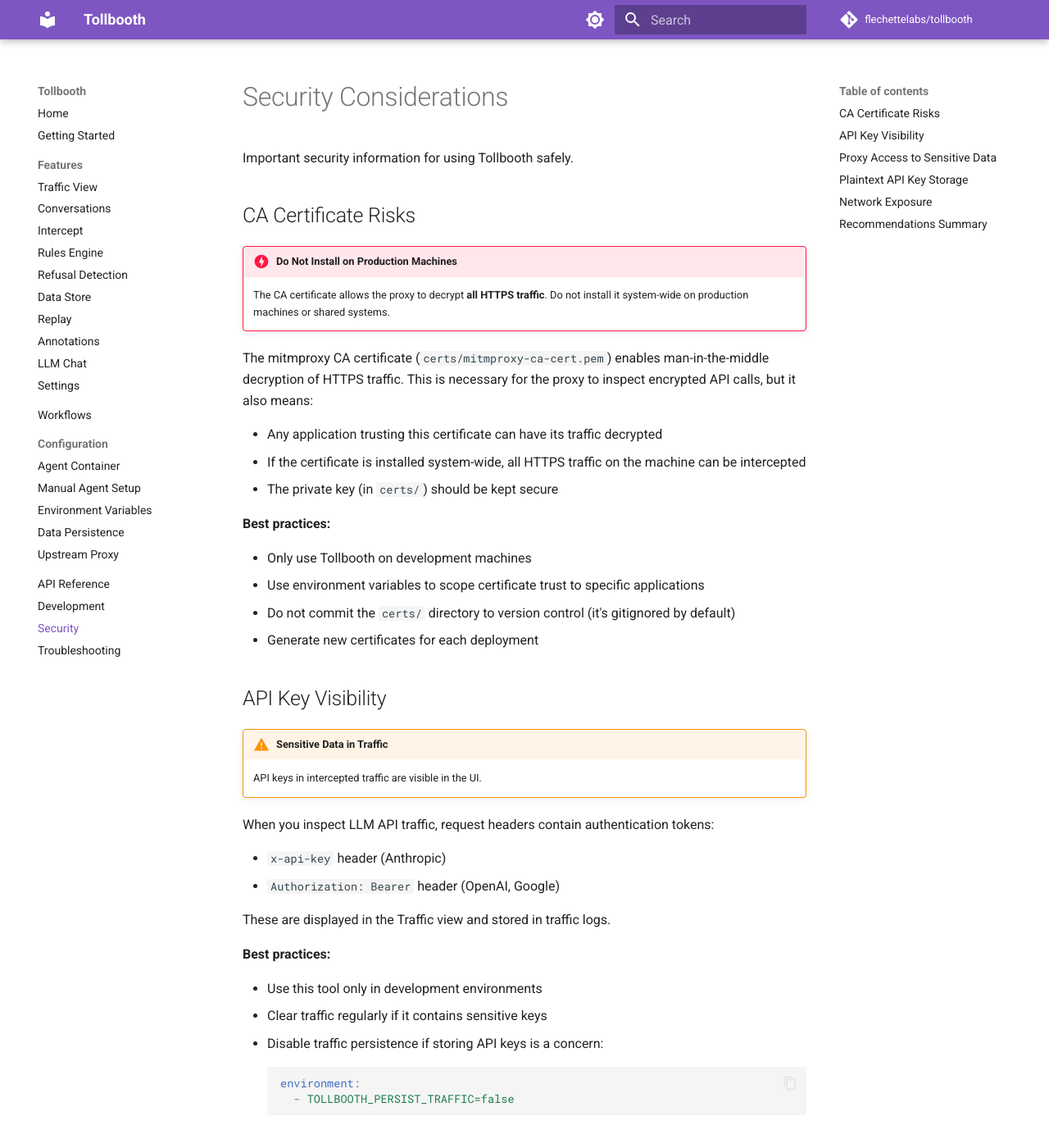
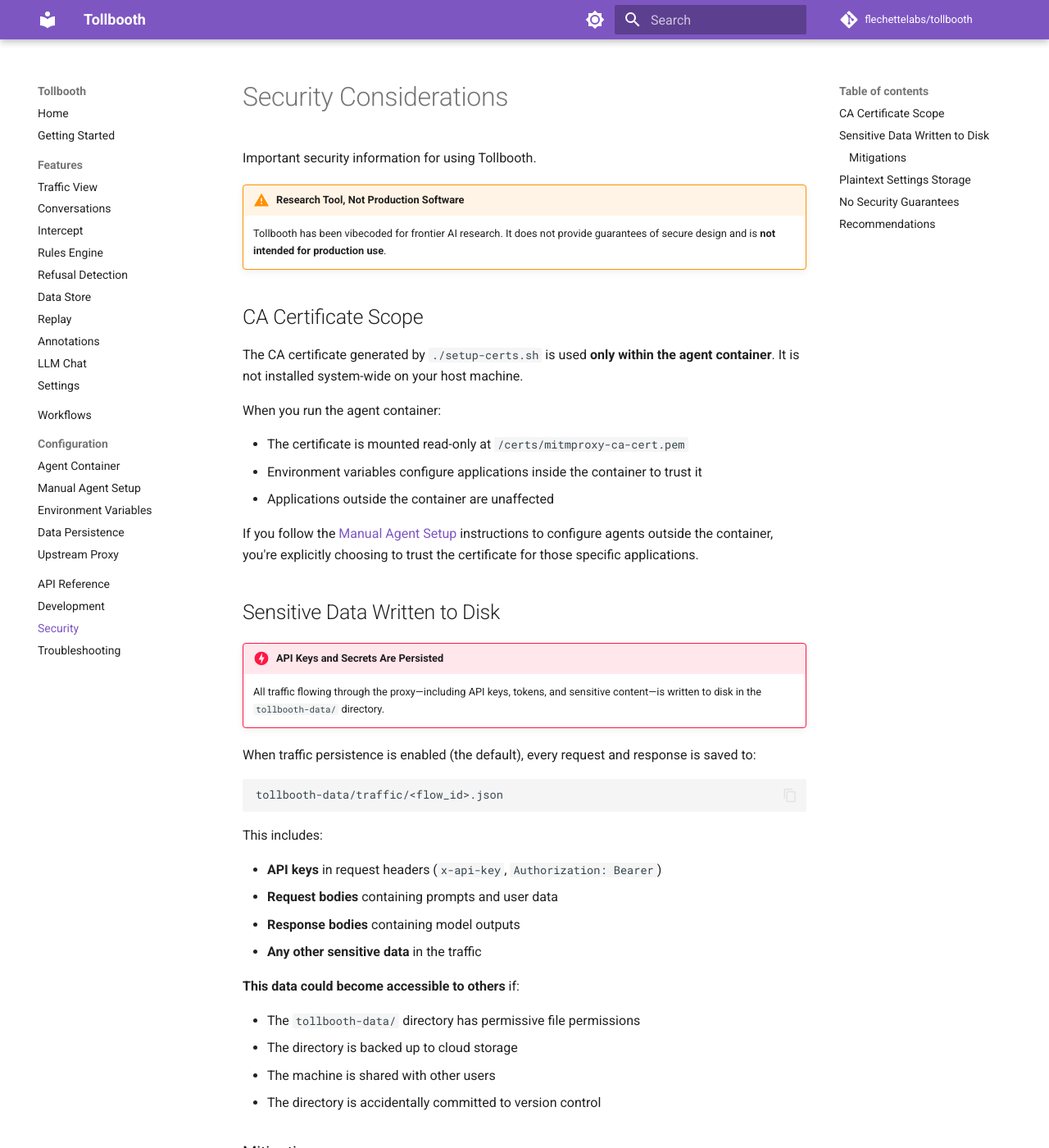
Before and after one commit to FlechetteLabs/Tollbooth, an MkDocs documentation site: the page built from docs/security.md, in a window 1280 px wide and 1400 px high. Shown: the whole window at 82% size. Built offline with MkDocs 1.6.1 and Material for MkDocs 9.7.7, drawn with Linux system fonts in a browser that asks for light colours; comment, search, counter and statistics services are not loaded; some of the changed text lies outside the part shown.

Commit message:
Update security.md with accurate scope and warnings
- Clarify CA certificate is only used within agent container
- Add prominent warning about research/vibecoded nature
- Emphasize that API keys and secrets ARE written to disk
- Add warning that data could become accessible to others
- Remove overstated production security warnings
- Simplify recommendations for research context

Co-Authored-By: Claude Opus 4.5 <noreply@anthropic.com>

````diff
--- a/docs/security.md
+++ b/docs/security.md
@@ -1,82 +1,68 @@
 # Security Considerations
 
-Important security information for using Tollbooth safely.
+Important security information for using Tollbooth.
 
-## CA Certificate Risks
+!!! warning "Research Tool, Not Production Software"
+    Tollbooth has been vibecoded for frontier AI research. It does not provide guarantees of secure design and is **not intended for production use**.
 
-!!! danger "Do Not Install on Production Machines"
-    The CA certificate allows the proxy to decrypt **all HTTPS traffic**. Do not install it system-wide on production machines or shared systems.
+## CA Certificate Scope
 
-The mitmproxy CA certificate (`certs/mitmproxy-ca-cert.pem`) enables man-in-the-middle decryption of HTTPS traffic. This is necessary for the proxy to inspect encrypted API calls, but it also means:
+The CA certificate generated by `./setup-certs.sh` is used **only within the agent container**. It is not installed system-wide on your host machine.
 
-- Any application trusting this certificate can have its traffic decrypted
-- If the certificate is installed system-wide, all HTTPS traffic on the machine can be intercepted
-- The private key (in `certs/`) should be kept secure
+When you run the agent container:
 
-**Best practices:**
+- The certificate is mounted read-only at `/certs/mitmproxy-ca-cert.pem`
+- Environment variables configure applications inside the container to trust it
+- Applications outside the container are unaffected
 
-- Only use Tollbooth on development machines
-- Use environment variables to scope certificate trust to specific applications
-- Do not commit the `certs/` directory to version control (it's gitignored by default)
-- Generate new certificates for each deployment
+If you follow the [Manual Agent Setup](configuration/manual-setup.md) instructions to configure agents outside the container, you're explicitly choosing to trust the certificate for those specific applications.
 
-## API Key Visibility
+## Sensitive Data Written to Disk
 
-!!! warning "Sensitive Data in Traffic"
-    API keys in intercepted traffic are visible in the UI.
+!!! danger "API Keys and Secrets Are Persisted"
+    All traffic flowing through the proxy—including API keys, tokens, and sensitive content—is written to disk in the `tollbooth-data/` directory.
 
-When you inspect LLM API traffic, request headers contain authentication tokens:
+When traffic persistence is enabled (the default), every request and response is saved to:
 
-- `x-api-key` header (Anthropic)
-- `Authorization: Bearer` header (OpenAI, Google)
+```
+tollbooth-data/traffic/<flow_id>.json
+```
 
-These are displayed in the Traffic view and stored in traffic logs.
+This includes:
 
-**Best practices:**
+- **API keys** in request headers (`x-api-key`, `Authorization: Bearer`)
+- **Request bodies** containing prompts and user data
+- **Response bodies** containing model outputs
+- **Any other sensitive data** in the traffic
 
-- Use this tool only in development environments
-- Clear traffic regularly if it contains sensitive keys
-- Disable traffic persistence if storing API keys is a concern:
-  ```yaml
-  environment:
-    - TOLLBOOTH_PERSIST_TRAFFIC=false
-  ```
+**This data could become accessible to others** if:
 
-## Proxy Access to Sensitive Data
+- The `tollbooth-data/` directory has permissive file permissions
+- The directory is backed up to cloud storage
+- The machine is shared with other users
+- The directory is accidentally committed to version control
 
-The proxy has full access to request and response bodies, including:
+### Mitigations
 
-- API keys and tokens
-- User data in requests
-- Model responses with potentially sensitive content
-- Any other data flowing through the proxy
+To reduce risk:
 
-**Best practices:**
+```yaml
+# Disable traffic persistence entirely
+environment:
+  - TOLLBOOTH_PERSIST_TRAFFIC=false
+```
 
-- Don't proxy traffic containing production user data
-- Be aware of data retention in `tollbooth-data/traffic/`
-- Use appropriate access controls on the tollbooth-data directory
+Or clear traffic regularly through the UI.
 
-## Plaintext API Key Storage
+## Plaintext Settings Storage
 
-!!! warning "Settings Stored in Plaintext"
-    LLM API keys configured via the Settings UI are stored in **plaintext**.
-
-API keys entered in the Settings view are saved to:
+API keys entered in the Settings UI are stored in plaintext:
 
 ```
 tollbooth-data/config/settings.json
 ```
 
-This file is:
-
-- Excluded from git by default (via `.gitignore`)
-- Readable by anyone with access to the filesystem
-- Not encrypted
-
-**Safer alternatives:**
-
-Pass API keys via environment variables instead:
+**Safer alternative:** Pass API keys via environment variables:
 
 ```bash
 export ANTHROPIC_API_KEY=sk-ant-...
@@ -84,33 +70,22 @@ export OPENAI_API_KEY=sk-...
 docker compose run --rm agent
 ```
 
-Environment variables are:
+Environment variables are passed to the agent container but not written to disk.
 
-- Passed to the agent container automatically
-- Not persisted to disk
-- Not visible in the Tollbooth UI
+## No Security Guarantees
 
-## Network Exposure
+This software:
 
-By default, Tollbooth services bind to:
+- Has not undergone security review
+- May contain vulnerabilities
+- Is designed for research and development use
+- Should not be used with production data or systems
 
-| Service | Port | Binding |
-|---------|------|---------|
-| Proxy | 8080 | Container network |
-| Backend API | 2000 | localhost |
-| Frontend | 5173 | localhost |
+## Recommendations
 
-If you modify `docker-compose.yml` to expose services more broadly (e.g., `0.0.0.0:8080:8080`), be aware that:
-
-- Anyone on the network could route traffic through your proxy
-- The UI would be accessible to others
-- Traffic data could be viewed by others
-
-## Recommendations Summary
-
-1. **Development only** - Don't use on production systems
-2. **Scope certificate trust** - Use env vars instead of system-wide installation
+1. **Research use only** - Don't use with production systems or real user data
+2. **Secure the data directory** - Restrict access to `tollbooth-data/`
 3. **Use env vars for API keys** - Avoid storing keys in settings.json
-4. **Clear sensitive traffic** - Don't persist traffic with sensitive data
-5. **Secure the data directory** - Restrict access to `tollbooth-data/`
+4. **Disable persistence if needed** - Set `TOLLBOOTH_PERSIST_TRAFFIC=false`
+5. **Clear traffic regularly** - Don't accumulate sensitive data
 6. **Don't expose to network** - Keep services bound to localhost
````
